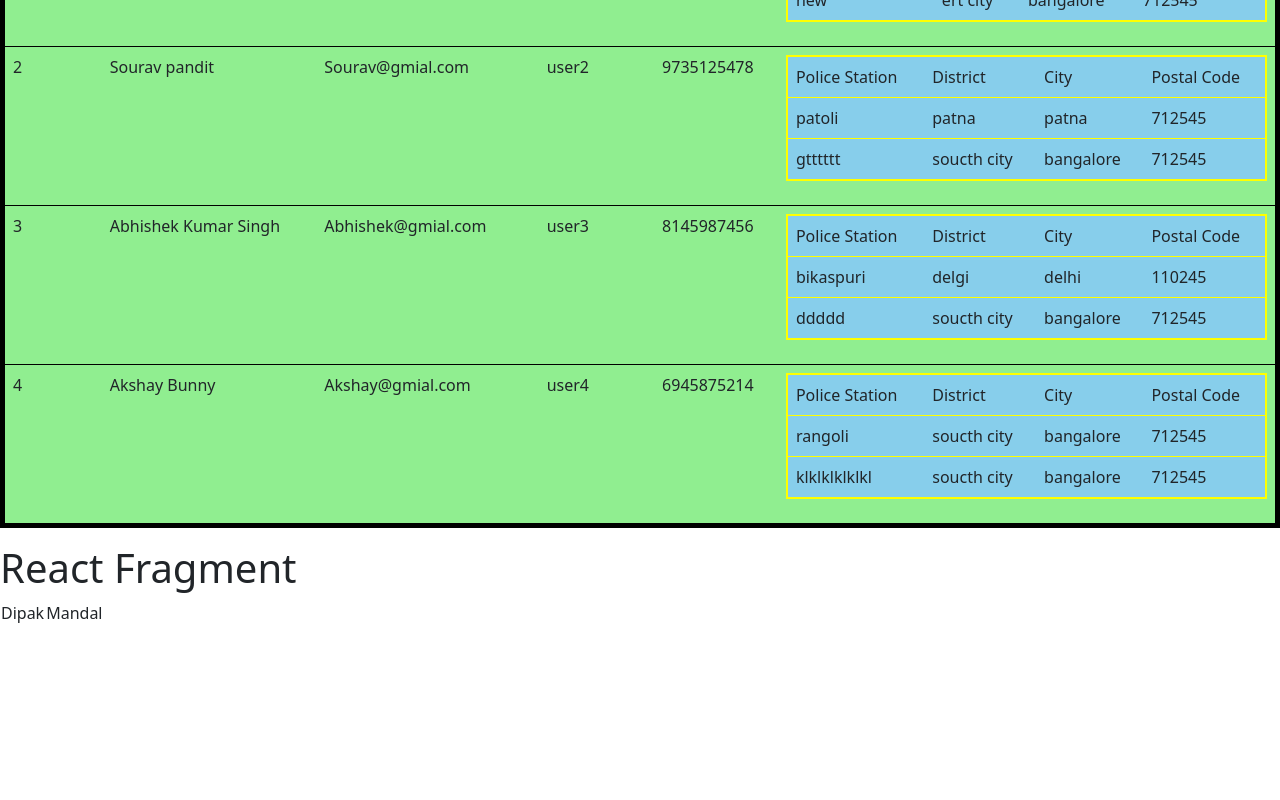
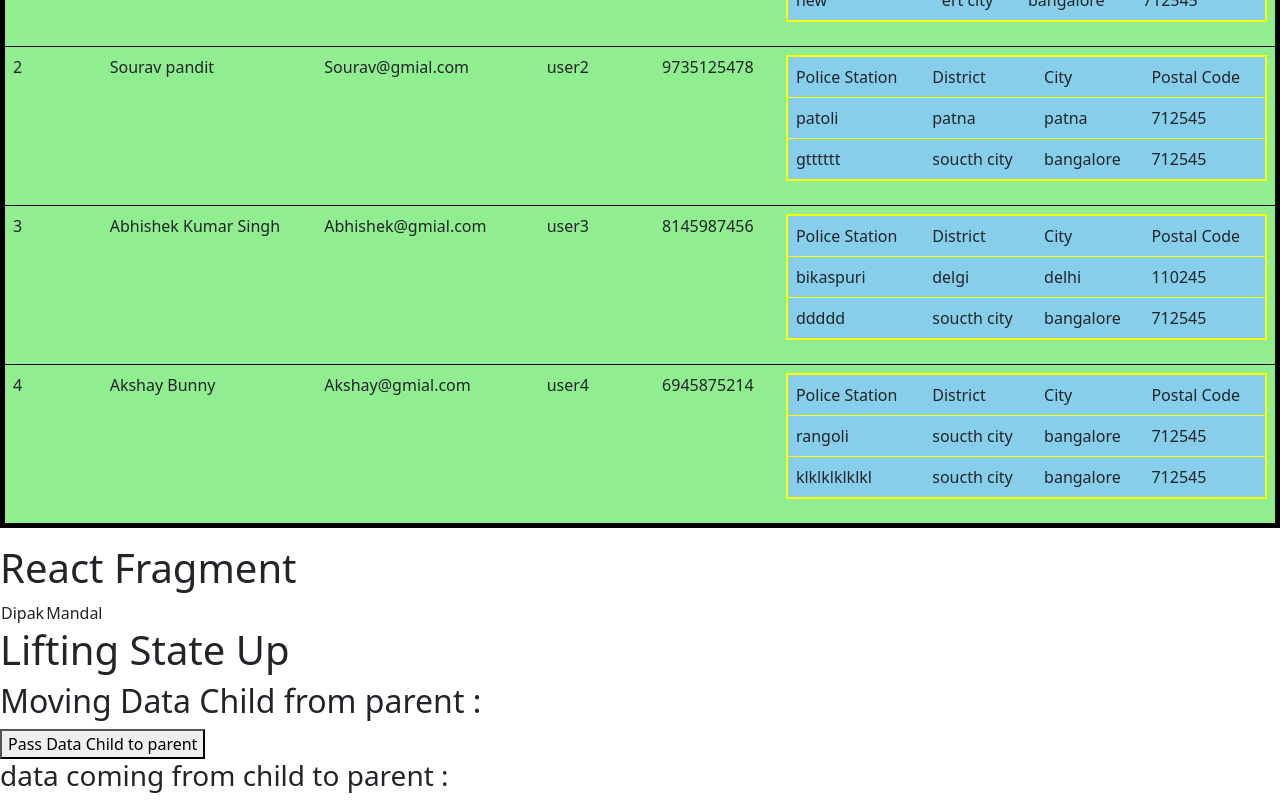
Before and after one commit to dbsmandal/React-Tutorial, a React (Create React App) app in the folder react-tutorial/: page / in a window 1280 px wide. Shown: the part 1500-2300 px from the top of the page. Before the commit the page ends 2126 px from the top, so only its background shows below. Built offline with nearby package versions, Linux system fonts and the light colour scheme.

Commit message:
passing data child to parent

```diff
--- a/react-tutorial/src/App.js
+++ b/react-tutorial/src/App.js
@@ -5,6 +5,7 @@ import TableMap from './Array/TableMap';
 import TableBoots from './Array/TableBoots';
 import NestedArray from './Array/NestedArray';
 import ReactFragment from './ReactFragment/ReactFragment';
+import Parent from './Lifitng_State_Up/Parent';
 function App() {
   return (
   <>
@@ -26,6 +27,9 @@ function App() {
   <div>
     <ReactFragment/>
   </div>
+  <div>
+  <Parent/>
+  </div>
   </>
   );
 }
--- /dev/null
+++ b/react-tutorial/src/Lifitng_State_Up/Child.js
@@ -0,0 +1,12 @@
+import React from 'react'
+
+export default function Child(props) {
+    const data={name:"Dipak Mandal pass data child to parent component",email:"dipak@test.com"}
+
+  return (
+    <div>
+      <h2>Moving Data Child from parent :</h2>
+      <button onClick={()=>props.alert(data)}>Pass Data Child to parent</button>
+    </div>
+  )
+}
--- /dev/null
+++ b/react-tutorial/src/Lifitng_State_Up/Parent.js
@@ -0,0 +1,48 @@
+import React from 'react'
+import Child from './Child'
+
+export default function Parent(data) {
+    function childtoParent(){
+        console.log(data)
+        alert(data)
+    }
+  return (
+    <div>
+        <h1>Lifting State Up </h1>
+        <Child alert={childtoParent}/>
+        <h3>data coming from child to parent :</h3>
+
+    </div>
+  )
+}
+
+//1.how to pass data parent to child
+//step 1
+//parent.js file code below==
+// import React from 'react'
+// import Child from './Child'
+
+// export default function Parent() {
+//     const name="Dipak Mandal pass data parent to child component"
+//   return (
+//     <div>
+//         <h1>Lifting State Up </h1>
+//         <Child username={name}/>
+
+//     </div>
+//   )
+// }
+//step 2
+//child.js file code below==
+// import React from 'react'
+
+// export default function Child(props) {
+//   return (
+//     <div>
+//       <h2>Data Coming from parent :{props.username}</h2>`
+//     </div>
+//   )
+// }
+
+
+//now lets write code for pass data child from parent in main code {also its called Lifting state up}
```
